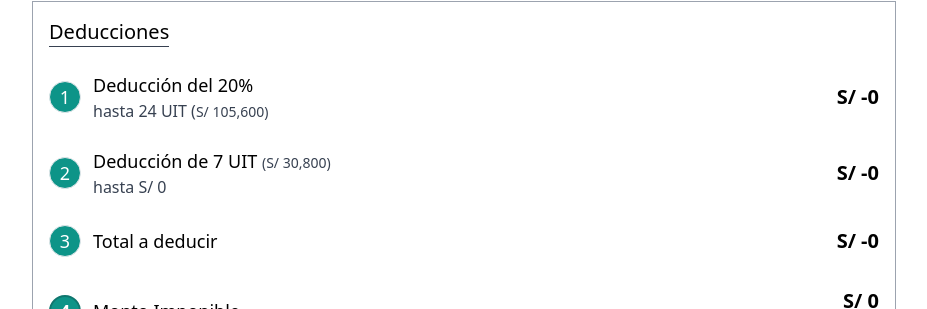
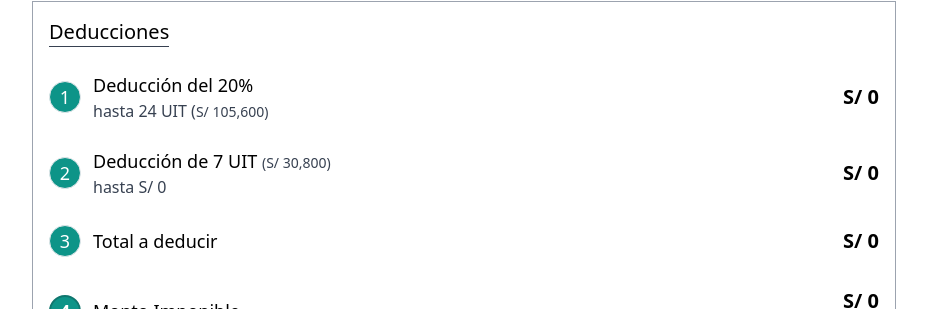
Before and after one commit to juliogarciag/income-tax-calculator, a React (Create React App) app: page / in a window 1280 px wide. Shown: the part 291-600 px from the top of the page, without its empty margins (176-1103 px from the left). Built offline with nearby package versions, Linux system fonts and the light colour scheme; the HTML template or start-up script is replaced by a standard one.

Commit message:
Show S/ 0 if negative

```diff
--- a/src/App.tsx
+++ b/src/App.tsx
@@ -381,6 +381,9 @@ function UITInfoBlock({ year }: { year: AvailableYears }) {
 }
 
 function formatMoney(amount: number) {
+  if (amount === 0) {
+    return `S/ 0`;
+  }
   if (amount < 0) {
     return `- S/ ${Math.abs(amount).toLocaleString()}`;
   }
```
